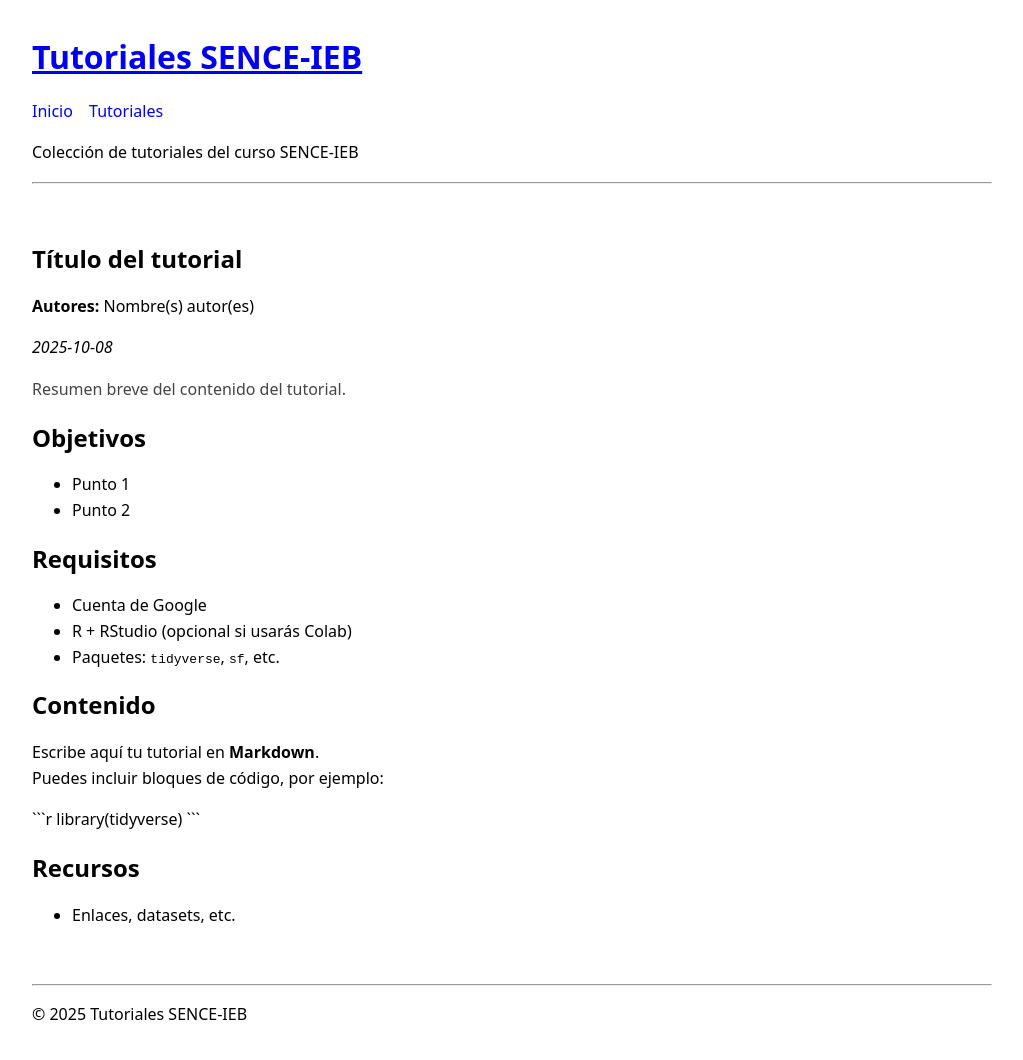
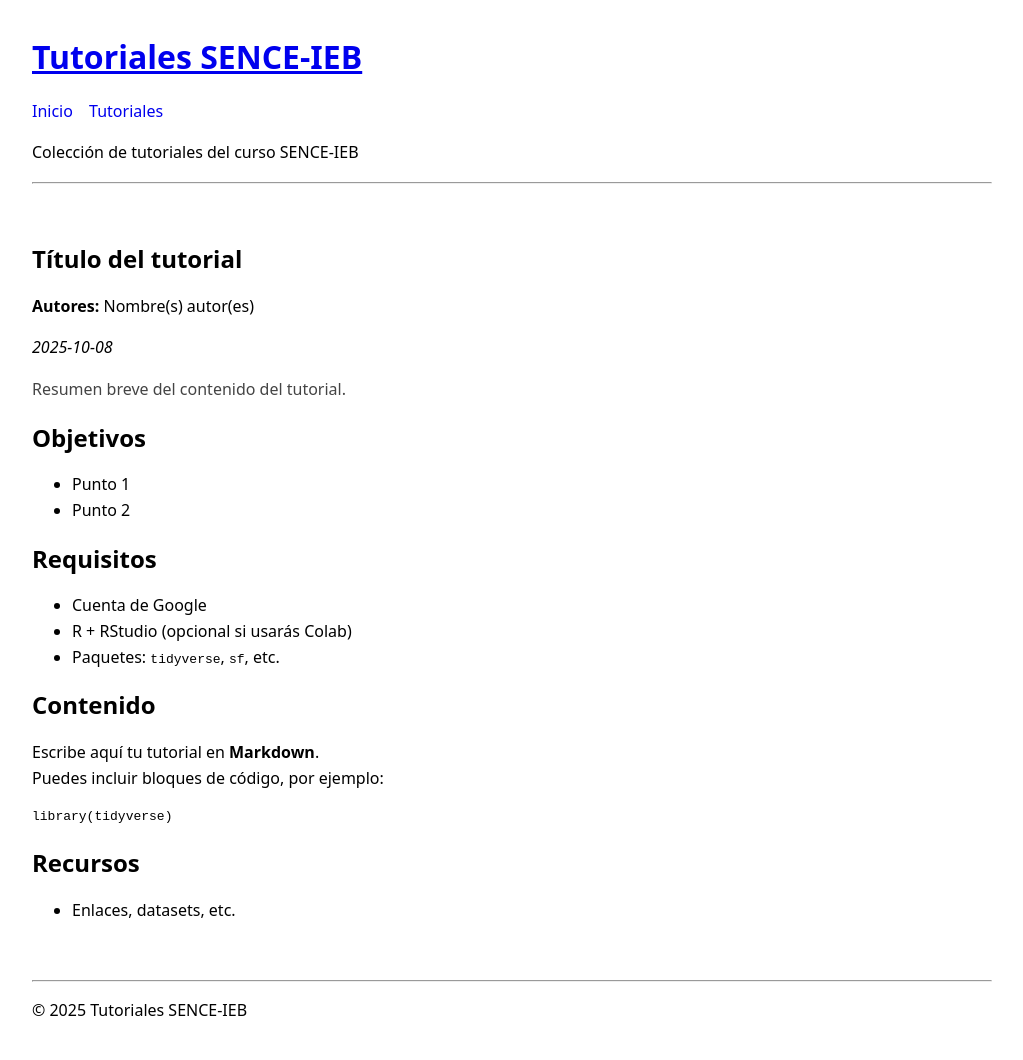
Before and after one commit to ricardosegovia/sence_ieb, a Jekyll site: the page built from _tutorials/01-introduccion.md, in a window 1280 px wide. Shown: the whole page, without its empty margins (128-1151 px from the left). Built offline with Jekyll 4.4.1, drawn with Linux system fonts in a browser that asks for light colours.

Commit message:
Fix: fences de código R y kramdown/rouge

````diff
--- a/_config.yml
+++ b/_config.yml
@@ -4,6 +4,9 @@ url: "https://ricardosegovia.github.io"
 baseurl: "/sense_ieb"   # IMPORTANTE para sitio de proyecto
 theme: minima
 markdown: kramdown
+kramdown:
+  input: GFM
+  syntax_highlighter: rouge
 collections:
   tutorials:
     output: true
--- a/_tutorials/01-introduccion.md
+++ b/_tutorials/01-introduccion.md
@@ -20,9 +20,9 @@ layout: tutorial
 Escribe aquí tu tutorial en **Markdown**.
 Puedes incluir bloques de código, por ejemplo:
 
-\`\`\`r
+```r
 library(tidyverse)
-\`\`\`
+```
 
 ## Recursos
 - Enlaces, datasets, etc.
````
Also changed, not shown: _tutorials/_template.md (+2 -2 lines).
